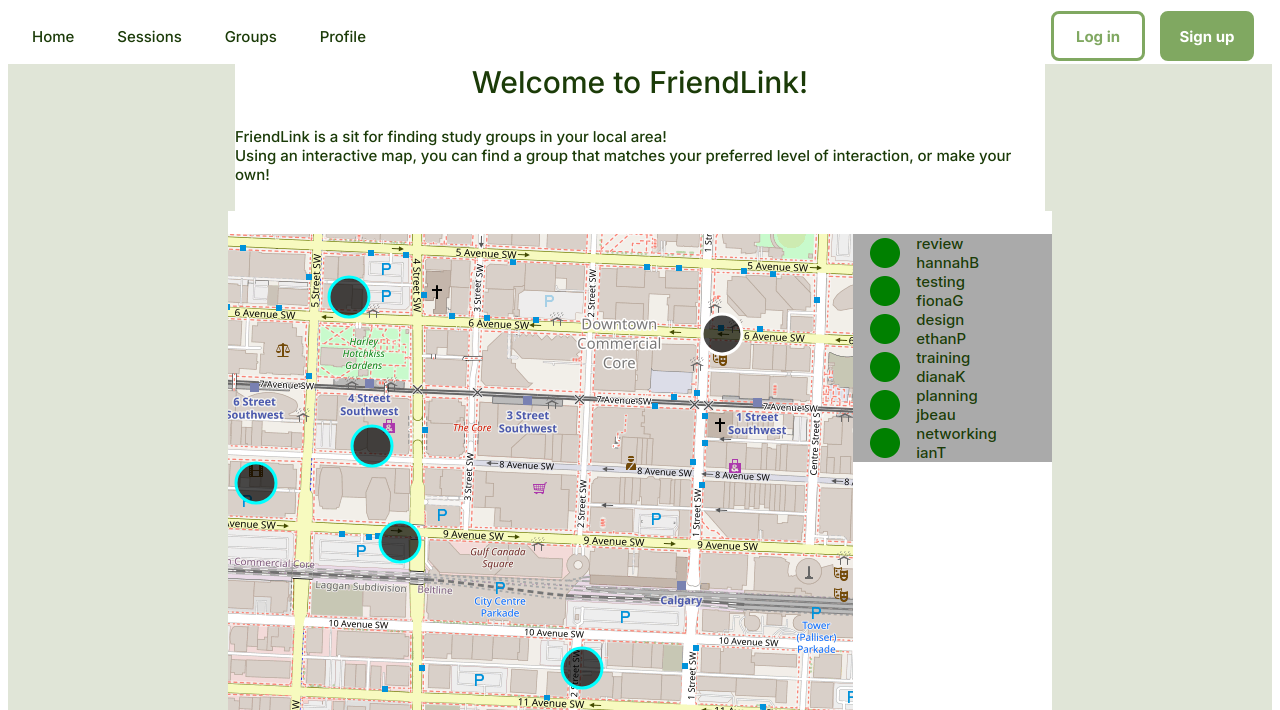
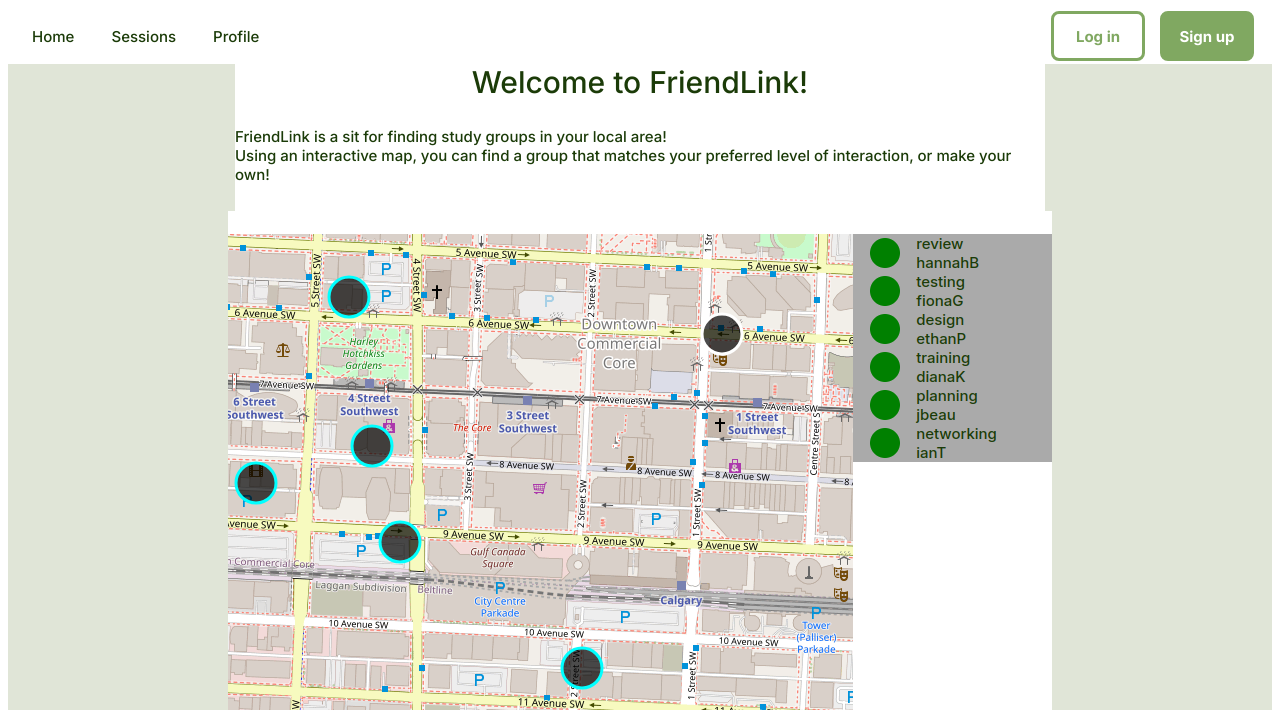
Before and after one commit to dthomas1202/mruhacks2025, a PHP site: page / in a window 1280 px wide. Shown: the top 710 px of the page. Run offline with PHP 8.4, Linux system fonts and the light colour scheme.

Commit message:
removed reference to groups page

```diff
--- a/pages/index.php
+++ b/pages/index.php
@@ -22,7 +22,7 @@
                 </svg> -->
             </a>
             <a id="sessions" href="map.php">Sessions</a>
-            <a id="groups" href="groups.php">Groups</a>
+            <!-- <a id="groups" href="groups.php">Groups</a> -->
             <a id="profile" href="profile.php">Profile</a>
         </div>
 
```
